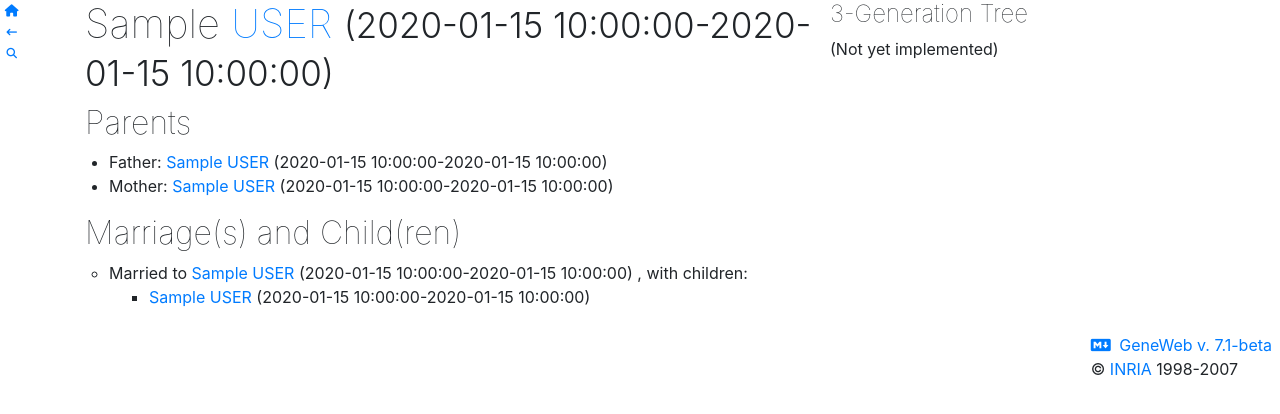
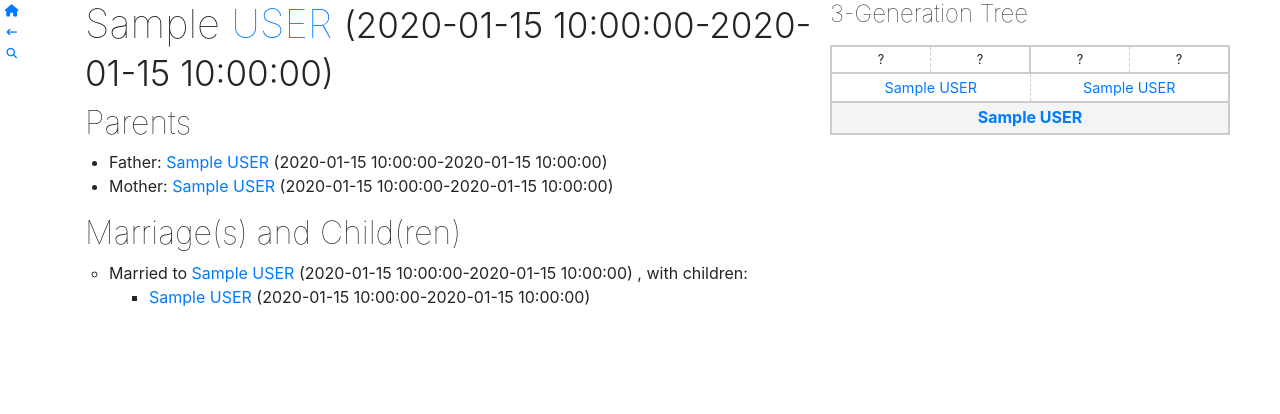
Before and after one commit to TheBot78/Legacy-Project, a Flask app: template front/templates/search/search_person.html in a window 1280 px wide. Shown: the top 414 px of the page. Run offline with Flask 3, Linux system fonts and the light colour scheme; the template is opened without the code that fills it: most values are stand-ins (such as "Sample title", 1, 10 or a date in 2020); some libraries are stand-ins or nearby versions.

Commit message:
feat: added the family tree, not working well, it need to be fixed

```diff
--- a/front/templates/search/search_person.html
+++ b/front/templates/search/search_person.html
@@ -10,6 +10,50 @@
 <link rel="stylesheet" href="{{ url_for('static', filename='css/bootstrap.min.css') }}">
 <link rel="stylesheet" href="{{ url_for('static', filename='css/all.min.css') }}">
 <link rel="stylesheet" href="{{ url_for('static', filename='css/css.css') }}">
+
+<style>
+    .pedigree-tree {
+        margin: 1em 0;
+        width: 100%;
+        min-width: 400px;
+        border-collapse: collapse;
+    }
+    .pedigree-tree td {
+        border: 2px solid #ccc;
+        padding: 5px;
+        text-align: center;
+        vertical-align: middle;
+        width: 25%;
+        line-height: 1.2;
+    }
+    .pedigree-tree .gen-3 { /* Grands-parents */
+        font-size: 0.8em;
+    }
+    .pedigree-tree .gen-2 { /* Parents */
+        font-size: 0.9em;
+    }
+    .pedigree-tree .gen-1 { /* Personne */
+        font-weight: bold;
+        background-color: #f4f4f4;
+    }
+    /* Lignes de connexion */
+    .pedigree-tree .gen-3 {
+        border-bottom: none;
+    }
+    .pedigree-tree .gen-2 {
+        border-top: 2px solid #ccc;
+        border-bottom: none;
+    }
+    .pedigree-tree .gen-1 {
+        border-top: 2px solid #ccc;
+    }
+    .pedigree-tree .gp-father, .pedigree-tree .p-father {
+        border-right: 1px dashed #ccc;
+    }
+    .pedigree-tree .gp-mother, .pedigree-tree .p-mother {
+        border-left: 1px dashed #ccc;
+    }
+</style>
 </head>
 <body>
 <meta name="format-detection" content="telephone=no" />
@@ -141,29 +185,43 @@ accesskey="S" title="Search"><i class="fa fa-magnifying-glass fa-fw fa-xs" aria-
 
         </div> <div class="col-4 pl-0 ml-0">
              <h4>3-Generation Tree</h4>
-             (Not yet implemented)
+
+             {% macro person_cell(p) %}
+                {% if p %}
+                    <a href="/{{ db_name }}?p={{ p.first_names|join('+') }}&n={{ p.surname }}">
+                        {{ p.first_names|join(' ') }} {{ p.surname.upper() }}
+                    </a>
+                {% else %}
+                    ?
+                {% endif %}
+             {% endmacro %}
+
+             <table class="pedigree-tree">
+                <tr>
+                     <td class="gen-3 gp-father">{{ person_cell(paternal_father) }}</td>
+                     <td class="gen-3 gp-mother">{{ person_cell(paternal_mother) }}</td>
+                     <td class="gen-3 gp-father">{{ person_cell(maternal_father) }}</td>
+                     <td class="gen-3 gp-mother">{{ person_cell(maternal_mother) }}</td>
+                 </tr>
+                 <tr>
+                     <td colspan="2" class="gen-2 p-father">{{ person_cell(father) }}</td>
+                     <td colspan="2" class="gen-2 p-mother">{{ person_cell(mother) }}</td>
+                 </tr>
+                 <tr>
+                     <td colspan="4" class="gen-1">{{ person_cell(person) }}</td>
+                 </tr>
+             </table>
         </div>
-    </div>
+        </div>
 </div>
 
 <div class="d-flex ml-auto justify-content-end m-2" id="copyr">
-    <div class="btn-group dropup align-self-center">
-        </div>
-    <div class="d-inline-flex flex-column justify-content-end align-self-center ml-3">
-        <div class="ml-auto">
-            <a role="button" class="mr-1" href="#" title="templm"><i class="fab fa-markdown" aria-hidden="true"></i><span class="sr-only">switch to templm</span></a>
-            <a href="https.github.com/geneweb/geneweb/tree/2ab85d8" title="GeneWeb v. 7.1-beta">GeneWeb v. 7.1-beta</a>
-        </div>
-        <div class="btn-group">
-            <span>&copy; <a href="https://www.inria.fr" target="_blank" rel="noreferrer, noopener">INRIA</a> 1998-2007</span>
-            </div>
     </div>
-</div>
 
 <script src="{{ url_for('static', filename='js/jquery.min.js') }}"></script>
 <script src="{{ url_for('static', filename='js/bootstrap.bundle.min.js') }}"></script>
 <script>
-    // ... (JS de search_name.html) ...
+    // ... (JS) ...
 </script>
 </body>
 </html>
```
Also changed, not shown: backend/api.py (+33 -17 lines).
